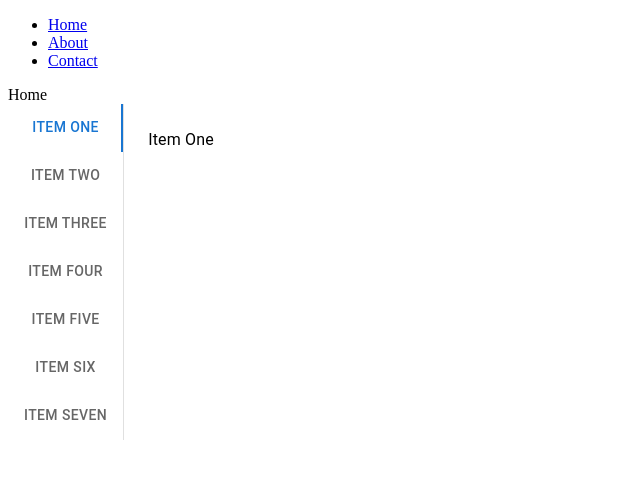
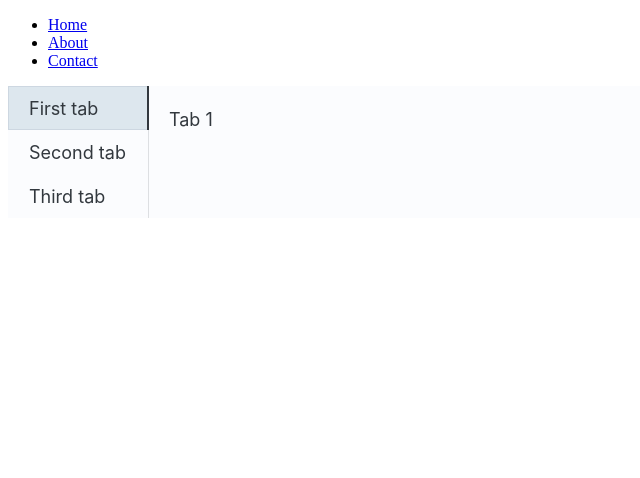
Before and after one commit to IrrationalCucumber/Chat-for-web-application-frontend, a React (Vite) app: page / in a window 1280 px wide. Shown: the top 478 px of the page, without its empty margins (0-640 px from the left). Built offline with nearby package versions, Linux system fonts and the light colour scheme.

Commit message:
Switch Tab component to Joy UI

```diff
--- a/package.json
+++ b/package.json
@@ -12,6 +12,7 @@
   "dependencies": {
     "@emotion/react": "^11.14.0",
     "@emotion/styled": "^11.14.1",
+    "@mui/joy": "^5.0.0-beta.52",
     "@mui/material": "^6.0.0",
     "react": "^19.1.0",
     "react-dom": "^19.1.0",
--- a/src/route/Home.tsx
+++ b/src/route/Home.tsx
@@ -1,96 +1,27 @@
+import * as React from "react";
 import Navbar from "../components/Navbar";
-import Tabs from "@mui/material/Tabs";
-import Tab from "@mui/material/Tab";
-import Typography from "@mui/material/Typography";
-import Box from "@mui/material/Box";
-import { useState } from "react";
+import { Tabs, TabList, Tab, TabPanel } from "@mui/joy";
 
-interface TabPanelProps {
-  children?: React.ReactNode;
-  index: number;
-  value: number;
-}
-function TabPanel(props: TabPanelProps) {
-  const { children, value, index, ...other } = props;
-
+export default function Home() {
+  const [index, setIndex] = React.useState(0);
   return (
-    <div
-      role="tabpanel"
-      hidden={value !== index}
-      id={`vertical-tabpanel-${index}`}
-      aria-labelledby={`vertical-tab-${index}`}
-      {...other}
-    >
-      {value === index && (
-        <Box sx={{ p: 3 }}>
-          <Typography>{children}</Typography>
-        </Box>
-      )}
+    <div>
+      <Navbar />
+      <Tabs
+        orientation="vertical"
+        size="lg"
+        value={index}
+        onChange={(event, value) => setIndex(value as number)}
+      >
+        <TabList>
+          <Tab variant={index === 0 ? "outlined" : "plain"}>First tab</Tab>
+          <Tab variant={index === 1 ? "outlined" : "plain"}>Second tab</Tab>
+          <Tab variant={index === 2 ? "outlined" : "plain"}>Third tab</Tab>
+        </TabList>
+        <TabPanel value={0}>Tab 1</TabPanel>
+        <TabPanel value={1}>Tab 2</TabPanel>
+        <TabPanel value={2}>Tab 3</TabPanel>
+      </Tabs>
     </div>
   );
 }
-
-function a11yProps(index: number) {
-  return {
-    id: `vertical-tab-${index}`,
-    "aria-controls": `vertical-tabpanel-${index}`,
-  };
-}
-export default function Home() {
-  const [value, setValue] = useState(0);
-
-  const handleChange = (event: React.SyntheticEvent, newValue: number) => {
-    setValue(newValue);
-  };
-  return (
-    <div>
-      <Navbar />
-      Home
-      <Box
-        sx={{
-          flexGrow: 1,
-          bgcolor: "background.paper",
-          display: "flex",
-        }}
-      >
-        <Tabs
-          orientation="vertical"
-          variant="scrollable"
-          value={value}
-          onChange={handleChange}
-          aria-label="Vertical tabs example"
-          sx={{ borderRight: 1, borderColor: "divider" }}
-        >
-          <Tab label="Item One" {...a11yProps(0)} />
-          <Tab label="Item Two" {...a11yProps(1)} />
-          <Tab label="Item Three" {...a11yProps(2)} />
-          <Tab label="Item Four" {...a11yProps(3)} />
-          <Tab label="Item Five" {...a11yProps(4)} />
-          <Tab label="Item Six" {...a11yProps(5)} />
-          <Tab label="Item Seven" {...a11yProps(6)} />
-        </Tabs>
-        <TabPanel value={value} index={0}>
-          Item One
-        </TabPanel>
-        <TabPanel value={value} index={1}>
-          Item Two
-        </TabPanel>
-        <TabPanel value={value} index={2}>
-          Item Three
-        </TabPanel>
-        <TabPanel value={value} index={3}>
-          Item Four
-        </TabPanel>
-        <TabPanel value={value} index={4}>
-          Item Five
-        </TabPanel>
-        <TabPanel value={value} index={5}>
-          Item Six
-        </TabPanel>
-        <TabPanel value={value} index={6}>
-          Item Seven
-        </TabPanel>
-      </Box>
-    </div>
-  );
-}
```
Also changed, not shown: 1 other file (tests, documents, lock files or other folders).
